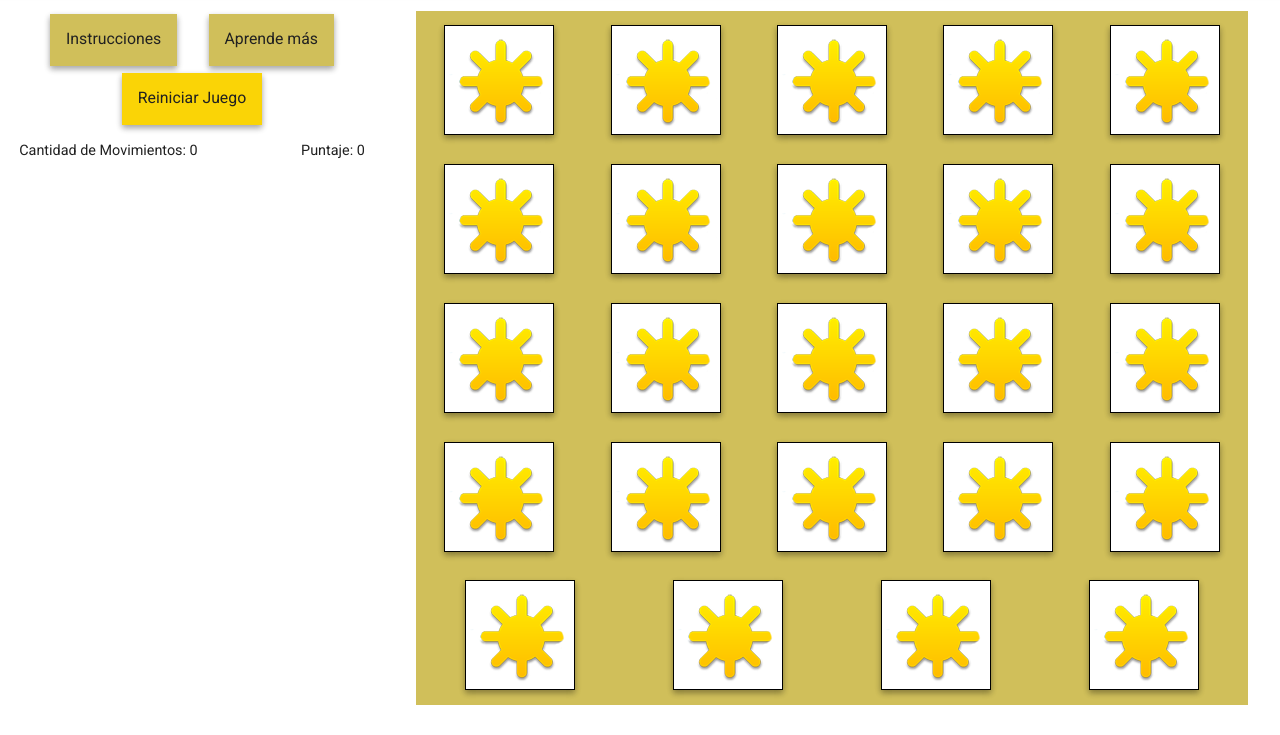
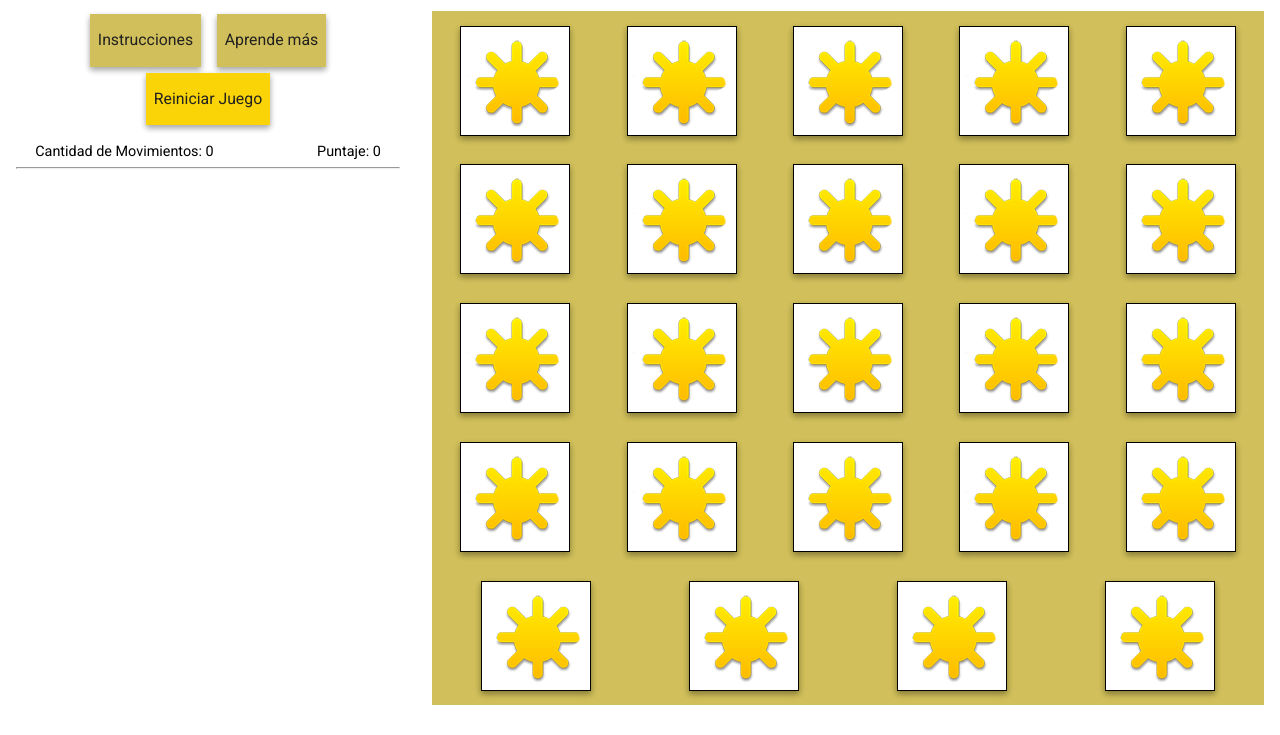
Before and after one commit to EGYOMREY/Memory-Game, a website: page src/index.html in a window 1280 px wide. Shown: the part 65-800 px from the top of the page. Drawn offline with nearby package versions, Linux system fonts and the light colour scheme; files that its build step writes are made by us from their sources.

Commit message:
Delete unused styling, modify a president's picture, add a dividing line

```diff
--- a/src/index.html
+++ b/src/index.html
@@ -28,6 +28,7 @@
                     <div class="moves-counter"></div>
                     <div class="user-points"></div>
                 </div>
+                <hr>
                 <div class="president-information"></div>
             </div>
             <div class="memory-table">
--- a/src/js/app.js
+++ b/src/js/app.js
@@ -135,13 +135,13 @@ var cards = [{
     img: "./img/J-Hugo-Chavez3.jpg",
     id: 23,
     period: "2007-2013",
-    info: "Tercer Periodo: Electo popularmente. Inicia su nuevo mandato trazando el nuevo rumbo de la nación hacia el “Socialismo del siglo XXI”. Se intensifica la política de expropiaciones y nacionalizaciones en 2007 con las compras de CANTV y la electricidad de Caracas. RCTV debe salir del aire debido a que no se le renueva su concesión. Planteaba, entre otras cosas, la introducción de las comunas y la reelección inmediata y sin límites del presidente. El gobierno pierde por estrecho margen. La inflación en el país empieza a constituirse como un problema y se registran altos índices de criminalidad. La iniciativa privada pierde espacios frente a los entes y empresas estadales. Aprobada popularmente la reforma a la constitución de 1999 en febrero de 2009. Esta nueva propuesta se centró principalmente en permitir la reelección indefinida en todos los cargos de elección popular incluyendo al presidente. Crisis en el sector energético entre 2010-2011 deja fallas recurrentes en el suministro de electricidad. Continúa la política de construcción de viviendas, se amplía las líneas de metro en Caracas y se inicia la construcción de otros metros en Valencia, Maracaibo y otras ciudades. También se construyen nuevas vías y puentes. Se crean nuevas universidades públicas como la UBV. Creación de la Policía Nacional Bolivariana como mecanismo de lucha contra la inseguridad."
+    info: "Tercer Periodo: Electo popularmente. Inicia su nuevo mandato trazando el nuevo rumbo de la nación hacia el “Socialismo del siglo XXI”. Se intensifica la política de expropiaciones y nacionalizaciones en 2007 con las compras de CANTV y la electricidad de Caracas. Planteaba, entre otras cosas, la introducción de las comunas y la reelección inmediata y sin límites del presidente. El gobierno pierde por estrecho margen. La inflación en el país empieza a constituirse como un problema y se registran altos índices de criminalidad. La iniciativa privada pierde espacios frente a los entes y empresas estadales. Aprobada popularmente la reforma a la constitución de 1999 en febrero de 2009. Esta nueva propuesta se centró principalmente en permitir la reelección indefinida en todos los cargos de elección popular incluyendo al presidente. Continúa la política de construcción de viviendas, se amplía las líneas de metro en Caracas y se inicia la construcción de otros metros en Valencia, Maracaibo y otras ciudades. También se construyen nuevas vías y puentes. Se crean nuevas universidades públicas como la UBV. Creación de la Policía Nacional Bolivariana como mecanismo de lucha contra la inseguridad."
 }, {
     name: "Hugo R. Chávez Frías",
     img: "./img/F-Hugo-Chavez3.jpg",
     id: 24,
     period: "2007-2013",
-    info: "Tercer Periodo: Electo popularmente. Inicia su nuevo mandato trazando el nuevo rumbo de la nación hacia el “Socialismo del siglo XXI”. Se intensifica la política de expropiaciones y nacionalizaciones en 2007 con las compras de CANTV y la electricidad de Caracas. RCTV debe salir del aire debido a que no se le renueva su concesión. Planteaba, entre otras cosas, la introducción de las comunas y la reelección inmediata y sin límites del presidente. El gobierno pierde por estrecho margen. La inflación en el país empieza a constituirse como un problema y se registran altos índices de criminalidad. La iniciativa privada pierde espacios frente a los entes y empresas estadales. Aprobada popularmente la reforma a la constitución de 1999 en febrero de 2009. Esta nueva propuesta se centró principalmente en permitir la reelección indefinida en todos los cargos de elección popular incluyendo al presidente. Crisis en el sector energético entre 2010-2011 deja fallas recurrentes en el suministro de electricidad. Continúa la política de construcción de viviendas, se amplía las líneas de metro en Caracas y se inicia la construcción de otros metros en Valencia, Maracaibo y otras ciudades. También se construyen nuevas vías y puentes. Se crean nuevas universidades públicas como la UBV. Creación de la Policía Nacional Bolivariana como mecanismo de lucha contra la inseguridad."
+    info: "Tercer Periodo: Electo popularmente. Inicia su nuevo mandato trazando el nuevo rumbo de la nación hacia el “Socialismo del siglo XXI”. Se intensifica la política de expropiaciones y nacionalizaciones en 2007 con las compras de CANTV y la electricidad de Caracas. Planteaba, entre otras cosas, la introducción de las comunas y la reelección inmediata y sin límites del presidente. El gobierno pierde por estrecho margen. La inflación en el país empieza a constituirse como un problema y se registran altos índices de criminalidad. La iniciativa privada pierde espacios frente a los entes y empresas estadales. Aprobada popularmente la reforma a la constitución de 1999 en febrero de 2009. Esta nueva propuesta se centró principalmente en permitir la reelección indefinida en todos los cargos de elección popular incluyendo al presidente. Continúa la política de construcción de viviendas, se amplía las líneas de metro en Caracas y se inicia la construcción de otros metros en Valencia, Maracaibo y otras ciudades. También se construyen nuevas vías y puentes. Se crean nuevas universidades públicas como la UBV. Creación de la Policía Nacional Bolivariana como mecanismo de lucha contra la inseguridad."
 }];
 
 //---- GLOBAL VARIABLES ----//
@@ -198,7 +198,7 @@ function renderHTML() {
         var div = document.createElement("div");
         div.className += "card-container";
         var img = document.createElement("img");
-        img.className += "image disabled";
+        img.className += "image-card disabled";
         img.src = cards[i].img;
         img.alt = cards[i].name;
         img.dataset.period = cards[i].period;
--- a/src/scss/base/_base.scss
+++ b/src/scss/base/_base.scss
@@ -9,13 +9,11 @@ html {
     box-sizing: border-box;
     font-size: $font-size-base;
     font-family: $font-stack;
-
 }
 
-html, body{
+html, body {
     height: 100%;
 }
-
 
 *,
 *::before,
@@ -27,27 +25,13 @@ body {
     margin: 0;
     padding: 0;
     font-family: 'Roboto';
-    color: $body-color;
 }
-
-p{
-  margin:0;
-}
-
-a{
-  color: $link-color;
-  text-decoration: $link-decoration;
-}
-
 
 .container {
     display: flex;
-    flex-direction: column;
-
-    @include respond-to("medium") {
-        flex-direction: row;
     flex-wrap: wrap;
-    }
+    justify-content: space-around;
+    margin: auto;
 }
 
 .disabled {
--- a/src/scss/components/_button.scss
+++ b/src/scss/components/_button.scss
@@ -12,11 +12,13 @@
 .btn {
     height: 3.3em;
     transition: all ease-in-out 250ms;
-    padding: 1em;
-    margin: 0.2em 1em;
+    padding: 1em 0.5em;
+    margin: 0.2em 0.5em;
     box-shadow: 0 3px 6px rgba(0, 0, 0, 0.16), 0 3px 6px rgba(0, 0, 0, 0.23);
     cursor: pointer;
     font-size: 1.1rem;
+    color: $link-color;
+  text-decoration: $link-decoration;
 
     &--gray {
         background-color: $primary-color;
--- a/src/scss/components/_memory-card.scss
+++ b/src/scss/components/_memory-card.scss
@@ -10,7 +10,7 @@
 
 
 
-.image {
+.image-card {
     width: 110px;
     height: 110px;
 
--- a/src/scss/components/_memory-table.scss
+++ b/src/scss/components/_memory-table.scss
@@ -4,6 +4,6 @@
     width: 65%;
     background: $primary-color;
     background-position: center;
-    margin: auto;
+
     justify-content: space-around;
 }
--- a/src/scss/main.scss
+++ b/src/scss/main.scss
@@ -7,7 +7,7 @@
 
 // 2. Vendors
 
-@import "vendor/normalize";
+//@import "vendor/normalize";
 
 // 3. Base
 
```
Also changed, not shown: build/css/main.css, build/img/F-Rafael-Caldera.jpg, build/img/J-Rafael-Caldera.jpg, build/index.html, build/js/app.js, src/img/F-Rafael-Caldera.jpg, src/img/J-Rafael-Caldera.jpg. Lines whose indentation alone changed are shown as unchanged.
